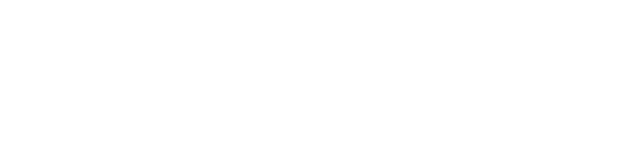
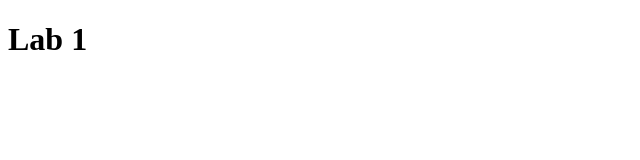
Before and after one commit to rockyshiba/webTrends2, a plain HTML site: page index.html in a window 1280 px wide. Shown: the whole page, without its empty margins (0-640 px from the left). Drawn offline with Linux system fonts and the light colour scheme.

Commit message:
Initial commit for header branch

```diff
--- a/index.html
+++ b/index.html
@@ -7,6 +7,8 @@
     <title>Document</title>
 </head>
 <body>
-
+    <header>
+        <h1>Lab 1</h1>
+    </header>
 </body>
 </html>
```
